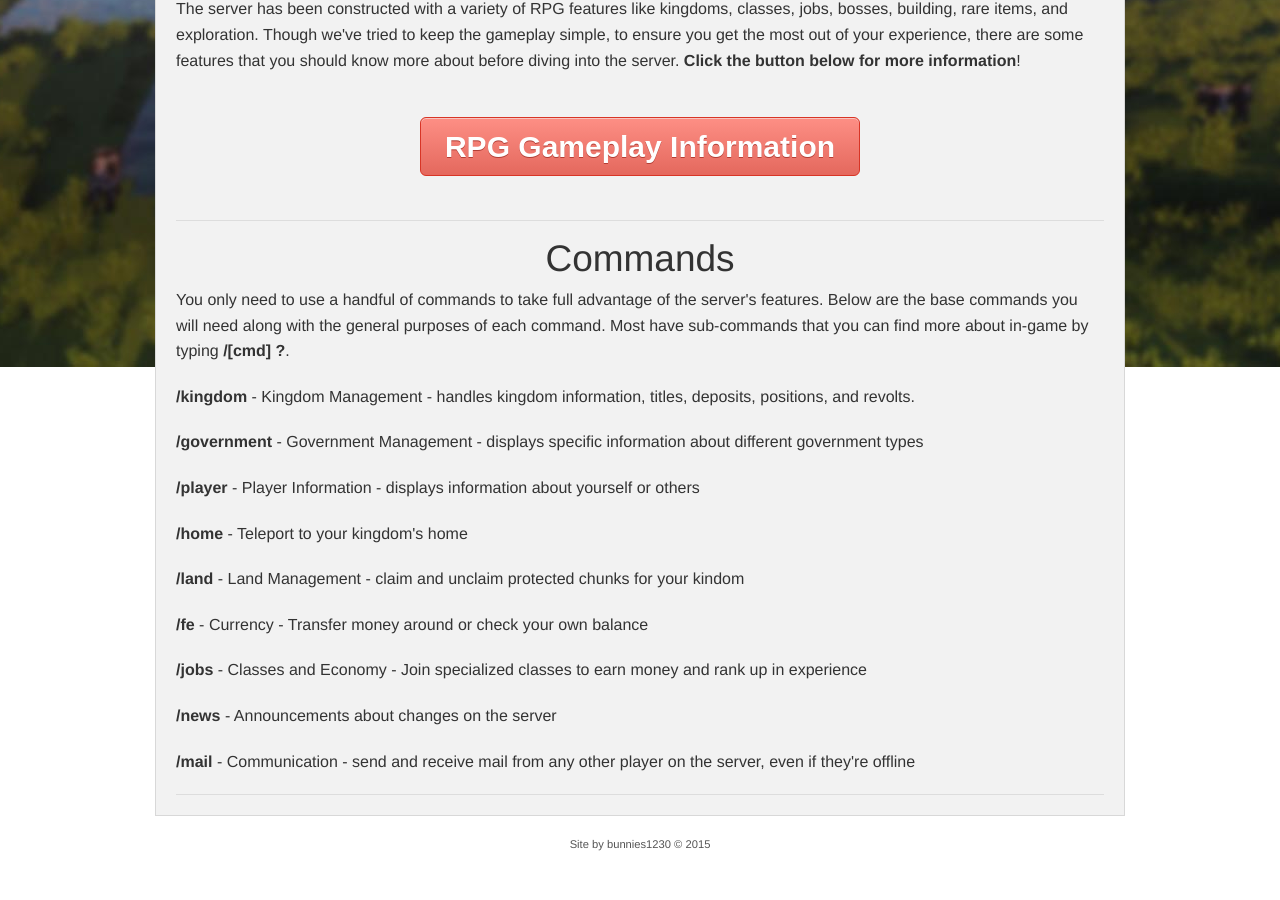
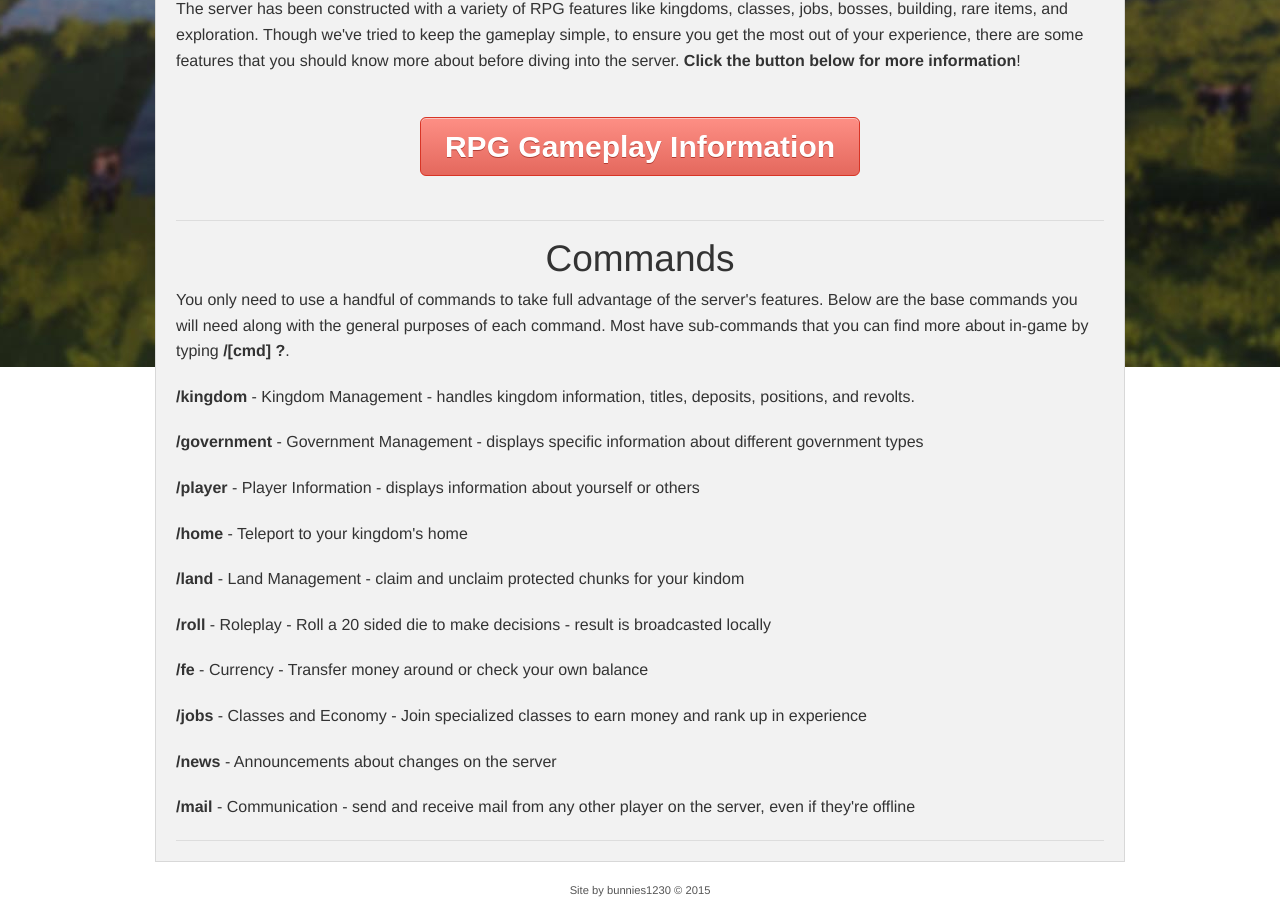
Before and after one commit to damnation-eu/website-beta, a Jekyll site: the page built from rpg.md, in a window 1280 px wide and 900 px high, scrolled down 807 px. Built offline with Jekyll 4.4.1, drawn with Linux system fonts in a browser that asks for light colours; nearby versions of some CDN libraries; library files that are not in the unit come from our copies; before the commit the page ends 1661 px from its top, so only the background shows below that.

Commit message:
Update rpg.md

```diff
--- a/rpg.md
+++ b/rpg.md
@@ -82,6 +82,7 @@
 <p><b>/player</b> - Player Information - displays information about yourself or others</p>
 <p><b>/home</b> - Teleport to your kingdom's home</p>
 <p><b>/land</b> - Land Management - claim and unclaim protected chunks for your kindom</p>
+<p><b>/roll</b> - Roleplay - Roll a 20 sided die to make decisions - result is broadcasted locally</p>
 <p><b>/fe</b> - Currency - Transfer money around or check your own balance</p>
 <p><b>/jobs</b> - Classes and Economy - Join specialized classes to earn money and rank up in experience</p>
 <p><b>/news</b> - Announcements about changes on the server</p>
```
